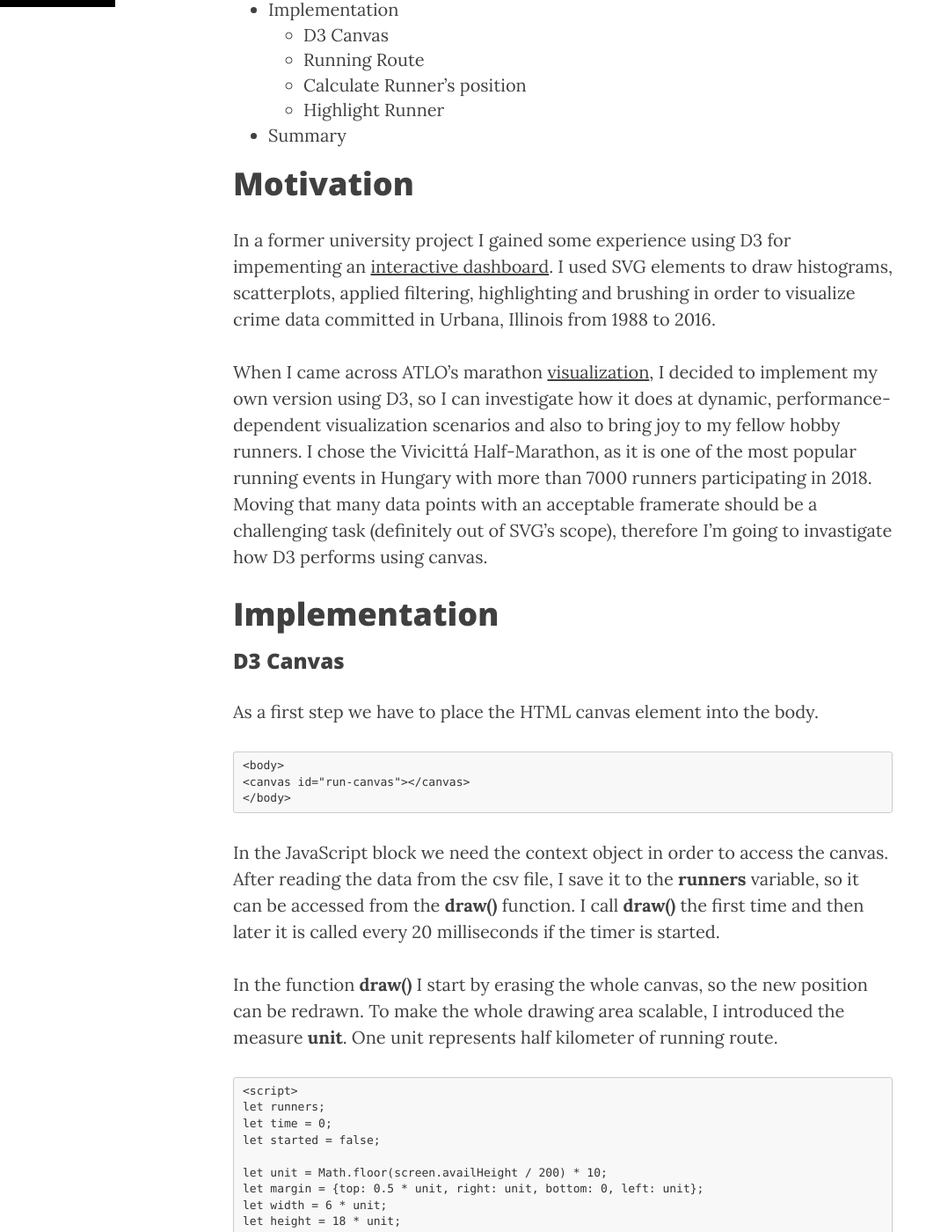
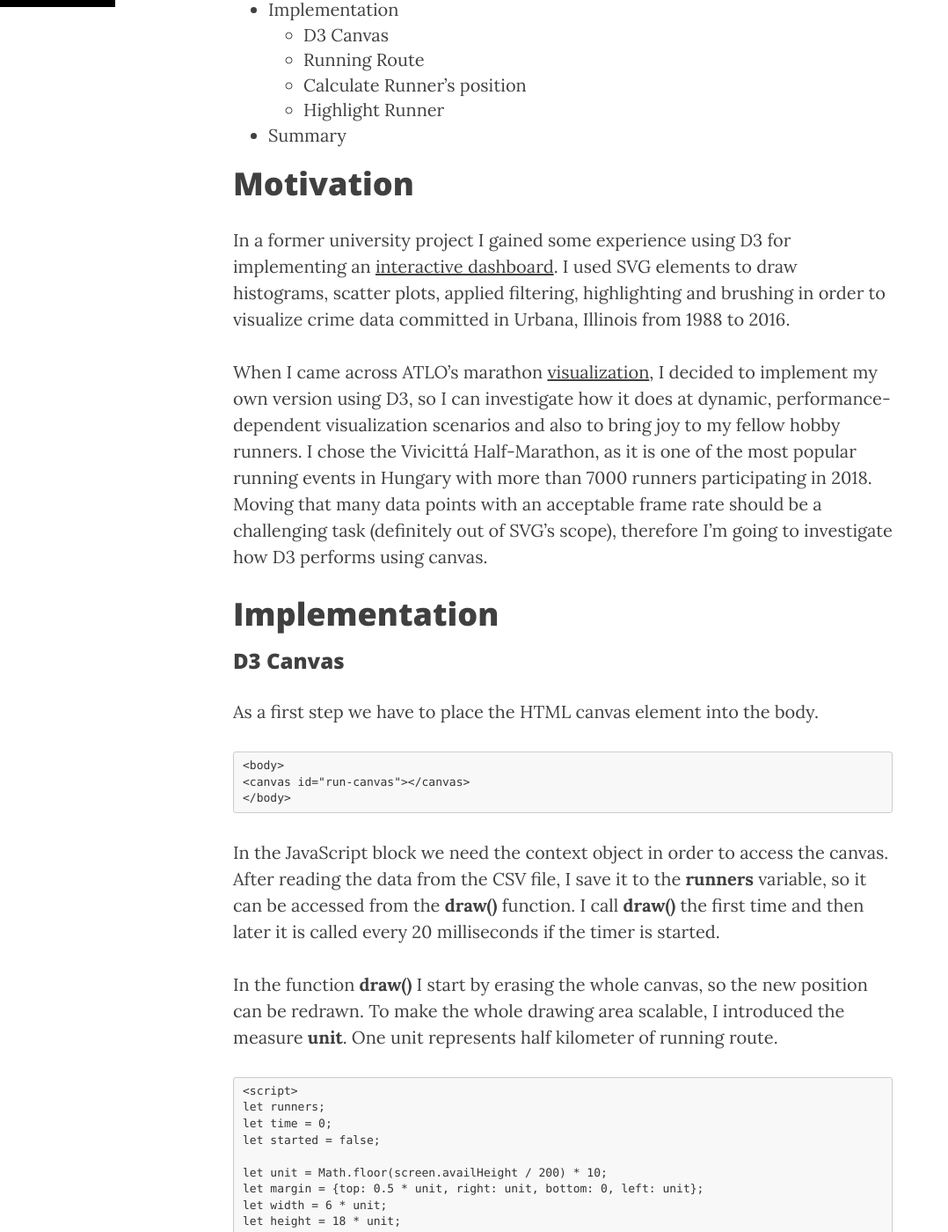
Before and after one commit to georgekatona/georgekatona.github.io, a Jekyll site: the page built from _posts/2019-04-04-Dynamic-Visualization-of-Over-7000-Half-Marathonists.markdown, in a window 1280 px wide and 1400 px high, scrolled down 506 px. Shown: the whole window at 88% size, without its empty margins (0-1078 px from the left). Built offline with Jekyll 4.4.1, drawn with Linux system fonts in a browser that asks for light colours; nearby versions of some CDN libraries; comment, search, counter and statistics services are not loaded; some of the changed text lies outside the part shown.

Commit message:
Correct typos

````diff
--- a/_posts/2019-04-04-Dynamic-Visualization-of-Over-7000-Half-Marathonists.markdown
+++ b/_posts/2019-04-04-Dynamic-Visualization-of-Over-7000-Half-Marathonists.markdown
@@ -15,9 +15,9 @@ draft:	true
 
 # Motivation
 
-In a former university project I gained some experience using D3 for impementing an [interactive dashboard](https://georgekatona.com/urbana-crimes/index.html). I used SVG elements to draw histograms, scatterplots, applied filtering, highlighting and brushing in order to visualize crime data committed in Urbana, Illinois from 1988 to 2016.
+In a former university project I gained some experience using D3 for implementing an [interactive dashboard](https://georgekatona.com/urbana-crimes/index.html). I used SVG elements to draw histograms, scatter plots, applied filtering, highlighting and brushing in order to visualize crime data committed in Urbana, Illinois from 1988 to 2016.
 
-When I came across ATLO's marathon [visualization](https://atlo.team/spar-budapest-maraton/?fbclid=IwAR3MlxaCr2Rt1OYC-QmUUxNyGiALdLOfUaVGR87Bn35uXHmfcNLD6Jd_70s), I decided to implement my own version using D3, so I can investigate how it does at dynamic, performance-dependent visualization scenarios and also to bring joy to my fellow hobby runners. I chose the Vivicittá Half-Marathon, as it is one of the most popular running events in Hungary with more than 7000 runners participating in 2018. Moving that many data points with an acceptable framerate should be a challenging task (definitely out of SVG's scope), therefore I'm going to invastigate how D3 performs using canvas.
+When I came across ATLO's marathon [visualization](https://atlo.team/spar-budapest-maraton/?fbclid=IwAR3MlxaCr2Rt1OYC-QmUUxNyGiALdLOfUaVGR87Bn35uXHmfcNLD6Jd_70s), I decided to implement my own version using D3, so I can investigate how it does at dynamic, performance-dependent visualization scenarios and also to bring joy to my fellow hobby runners. I chose the Vivicittá Half-Marathon, as it is one of the most popular running events in Hungary with more than 7000 runners participating in 2018. Moving that many data points with an acceptable frame rate should be a challenging task (definitely out of SVG's scope), therefore I'm going to investigate how D3 performs using canvas.
 
 # Implementation
 ### D3 Canvas
@@ -27,7 +27,7 @@ As a first step we have to place the HTML canvas element into the body.
 <canvas id="run-canvas"></canvas>
 </body>
 ```
-In the JavaScript block we need the context object in order to access the canvas. After reading the data from the csv file, I save it to the **runners** variable, so it can be accessed from the **draw()** function. I call **draw()** the first time and then later it is called every 20 milliseconds if the timer is started.
+In the JavaScript block we need the context object in order to access the canvas. After reading the data from the CSV file, I save it to the **runners** variable, so it can be accessed from the **draw()** function. I call **draw()** the first time and then later it is called every 20 milliseconds if the timer is started.
 
 In the function **draw()** I start by erasing the whole canvas, so the new position can be redrawn. To make the whole drawing area scalable, I introduced the measure **unit**. One unit represents half kilometer of running route.
 ```
@@ -127,7 +127,7 @@ function drawRunners() {
 
 # Summary
 
-Using D3 and canvas to dynamically draw thousands of moving elements has its advantages but has limitations as well. According to my experiments, around 4000 runners can be drawn with a really smooth animation, and even with around 7000 data points, framerate is around 20-25 fps on most browsers (including mobile devices). For significantly larger datasets though, I would recommend to look for some further optimization techniques.
+Using D3 and canvas to dynamically draw thousands of moving elements has its advantages but has limitations as well. According to my experiments, around 4000 runners can be drawn with a really smooth animation, and even with around 7000 data points, frame rate is around 20-25 fps on most browsers (including mobile devices). For significantly larger data sets though, I would recommend to look for some further optimization techniques.
 
 *Links:*
 - [Interactive Dashboard - Crimes Committed in Urbana, Illinois ](https://georgekatona.com/urbana-crimes/index.html)
````
Also changed, not shown: other parts of _posts/2019-04-04-Dynamic-Visualization-of-Over-7000-Half-Marathonists.markdown (+2 -2 lines).
